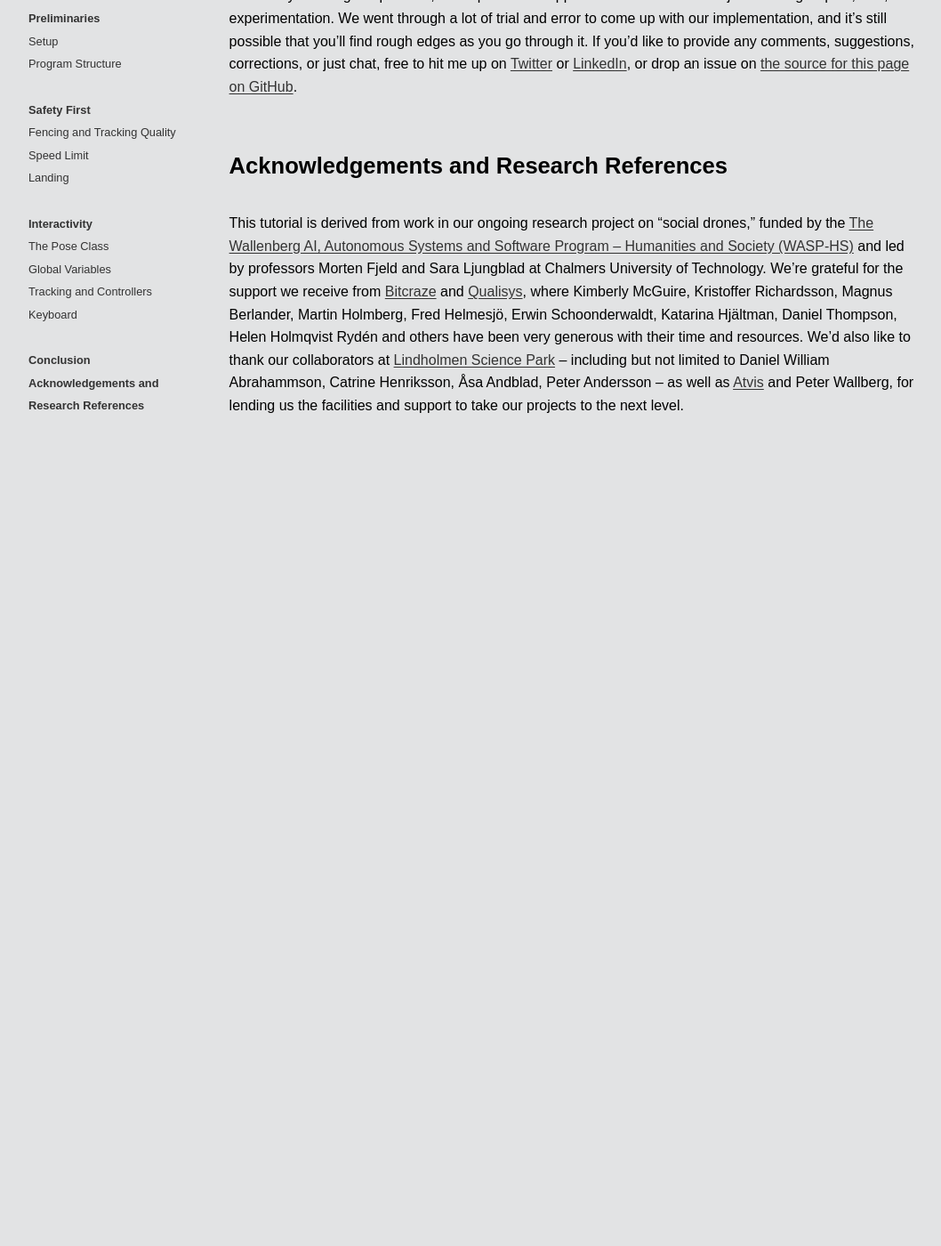
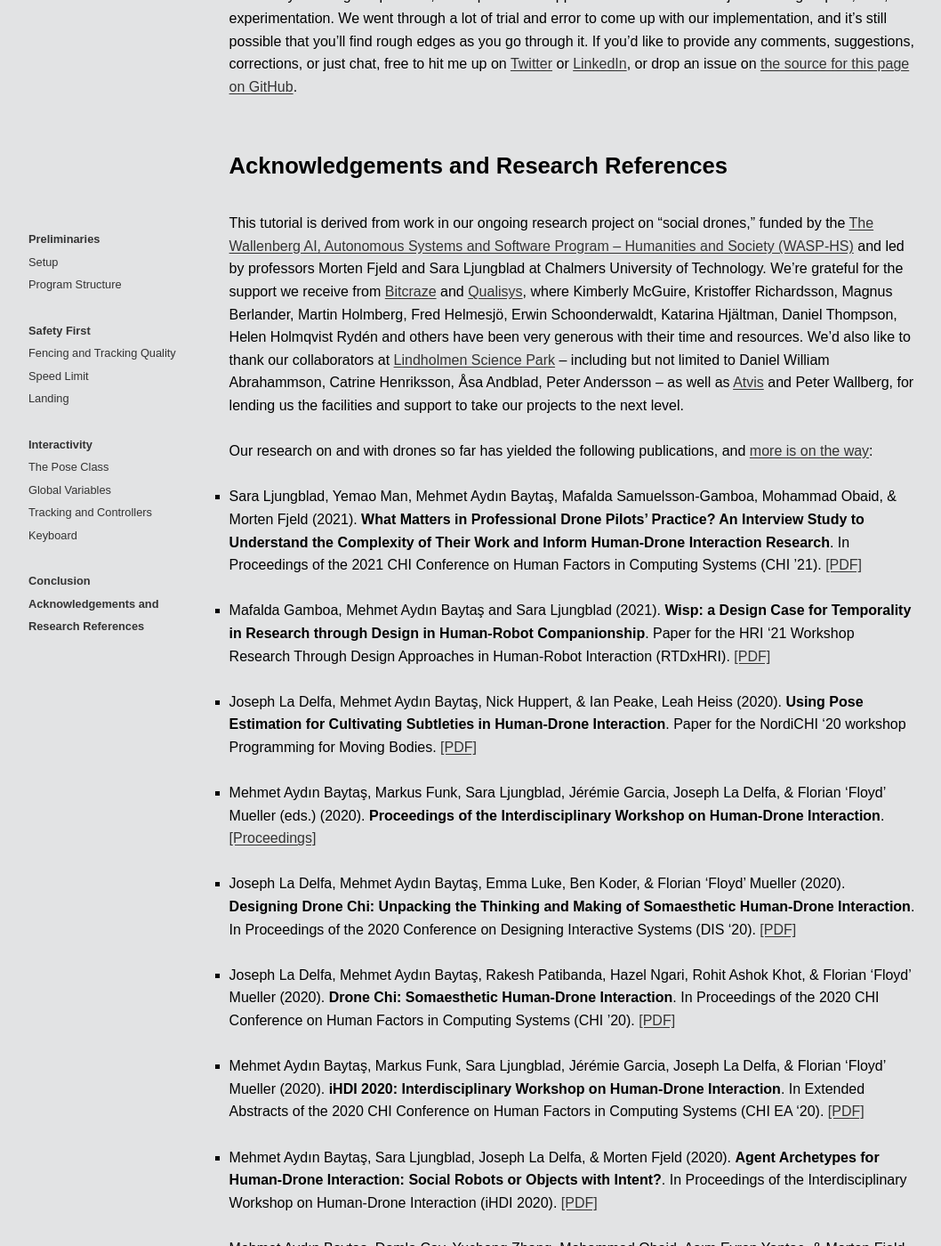
Before and after one commit to l77l77/mbaytas.github.io, a Jekyll site: the page built from crazyflie.md, in a window 1280 px wide and 1400 px high, scrolled down 15579 px. Shown: the whole window at 89% size, without its empty margins (108-1166 px from the left). Built offline with Jekyll 4.4.1, drawn with Linux system fonts in a browser that asks for light colours; some web fonts are replaced; our own code applies the rules of GitHub Pages for plain Markdown files; comment, search, counter and statistics services are not loaded; before the commit the page ends 16209 px from its top, so only the background shows below that; some of the changed text lies outside the part shown.

Commit message:
Update crazyflie.md

```diff
--- a/crazyflie.md
+++ b/crazyflie.md
@@ -406,3 +406,27 @@ The Crazyflie is a great platform, but experimental applications like real-time
 ## Acknowledgements and Research References
 
 This tutorial is derived from work in our ongoing research project on "social drones," funded by the [The Wallenberg AI, Autonomous Systems and Software Program – Humanities and Society (WASP-HS)](https://wasp-hs.org/) and led by professors Morten Fjeld and Sara Ljungblad at Chalmers University of Technology. We're grateful for the support we receive from [Bitcraze](https://www.bitcraze.io/) and [Qualisys](https://www.qualisys.com), where Kimberly McGuire, Kristoffer Richardsson, Magnus Berlander, Martin Holmberg, Fred Helmesjö, Erwin Schoonderwaldt, Katarina Hjältman, Daniel Thompson, Helen Holmqvist Rydén and others have been very generous with their time and resources. We'd also like to thank our collaborators at [Lindholmen Science Park](https://www.lindholmen.se/) – including but not limited to Daniel William Abrahammson, Catrine Henriksson, Åsa Andblad, Peter Andersson – as well as [Atvis](https://atvis.se/) and Peter Wallberg, for lending us the facilities and support to take our projects to the next level.
+
+Our research on and with drones so far has yielded the following publications, and [more is on the way](https://www.baytas.net/research/):
+
+- Sara Ljungblad, Yemao Man, Mehmet Aydın Baytaş, Mafalda Samuelsson-Gamboa, Mohammad Obaid, & Morten Fjeld (2021). **What Matters in Professional Drone Pilots’ Practice? An Interview Study to Understand the Complexity of Their Work and Inform Human-Drone Interaction Research**. In Proceedings of the 2021 CHI Conference on Human Factors in Computing Systems (CHI ’21). [\[PDF\]](pub/2021_CHI?Professional.pdf)
+- Mafalda Gamboa, Mehmet Aydın Baytaş and Sara Ljungblad (2021). **Wisp: a Design Case for Temporality in Research through Design in Human-Robot Companionship**. Paper for the HRI '21 Workshop Research Through Design Approaches in Human-Robot Interaction (RTDxHRI). [\[PDF\]](pub/2021_HRI_Wisp.pdf)
+
+- Joseph La Delfa, Mehmet Aydın Baytaş, Nick Huppert, & Ian Peake, Leah Heiss (2020). **Using Pose Estimation for Cultivating Subtleties in Human-Drone Interaction**. Paper for the NordiCHI ‘20 workshop Programming for Moving Bodies. [\[PDF\]](pub/2020_NordiCHI_WS_HDI.pdf)
+
+- Mehmet Aydın Baytaş, Markus Funk, Sara Ljungblad, Jérémie Garcia, Joseph La Delfa, & Florian ‘Floyd’ Mueller (eds.) (2020). **Proceedings of the Interdisciplinary Workshop on Human-Drone Interaction**. [\[Proceedings\]](http://ceur-ws.org/Vol-2617/)
+
+- Joseph La Delfa, Mehmet Aydın Baytaş, Emma Luke, Ben Koder, & Florian ‘Floyd’ Mueller (2020). **Designing Drone Chi: Unpacking the Thinking and Making of Somaesthetic Human-Drone Interaction**. In Proceedings of the 2020 Conference on Designing Interactive Systems (DIS ‘20). [\[PDF\]](pub/2020_DIS_Drone_Chi.pdf)
+
+- Joseph La Delfa, Mehmet Aydın Baytaş, Rakesh Patibanda, Hazel Ngari, Rohit Ashok Khot, & Florian ‘Floyd’ Mueller (2020). **Drone Chi: Somaesthetic Human-Drone Interaction**. In Proceedings of the 2020 CHI Conference on Human Factors in Computing Systems (CHI ’20). [\[PDF\]](pub/2020_CHI_Drone_Chi.pdf)
+
+- Mehmet Aydın Baytaş, Markus Funk, Sara Ljungblad, Jérémie Garcia, Joseph La Delfa, & Florian ‘Floyd’ Mueller (2020). **iHDI 2020: Interdisciplinary Workshop on Human-Drone Interaction**. In Extended Abstracts of the 2020 CHI Conference on Human Factors in Computing Systems (CHI EA ‘20). [\[PDF\]](pub/2020_CHI_EA_iHDI.pdf)
+
+- Mehmet Aydın Baytaş, Sara Ljungblad, Joseph La Delfa, & Morten Fjeld (2020). **Agent Archetypes for Human-Drone Interaction: Social Robots or Objects with Intent?**. In Proceedings of the Interdisciplinary Workshop on Human-Drone Interaction (iHDI 2020). [\[PDF\]](pub/2020_iHDI_Agent.pdf)
+
+- Mehmet Aydın Baytaş, Damla Çay, Yuchong Zhang, Mohammad Obaid, Asım Evren Yantaç, & Morten Fjeld (2019). **The Design of Social Drones: A Review of Studies on Autonomous Flyers in Inhabited Environments**. In Proceedings of the 2019 CHI Conference on Human Factors in Computing Systems (CHI ’19). [\[PDF\]](pub/2019_CHI_Drones.pdf)
+
+- Joseph La Delfa, Mehmet Aydın Baytaş, Olivia Wichtowski, Rohit Ashok Khot, & Florian ‘Floyd’ Mueller (2019). **Are Drones Meditative?**
+In Extended Abstracts of the 2019 CHI Conference on Human Factors in Computing Systems (CHI EA ‘19). [\[PDF\]](pub/2019_CHI_EA_Meditative.pdf)
+
+- Mehmet Aydın Baytaş, Mohammad Obaid, Joseph La Delfa, Asım Evren Yantaç, & Morten Fjeld (2019). **Integrated Apparatus for Empirical Studies with Embodied Autonomous Social Drones**. In Proceedings of the International Workshop on Human-Drone Interaction (iHDI). [\[PDF\]](pub/2019_CHI_WS_iHDI_Apparatus.pdf)
```
